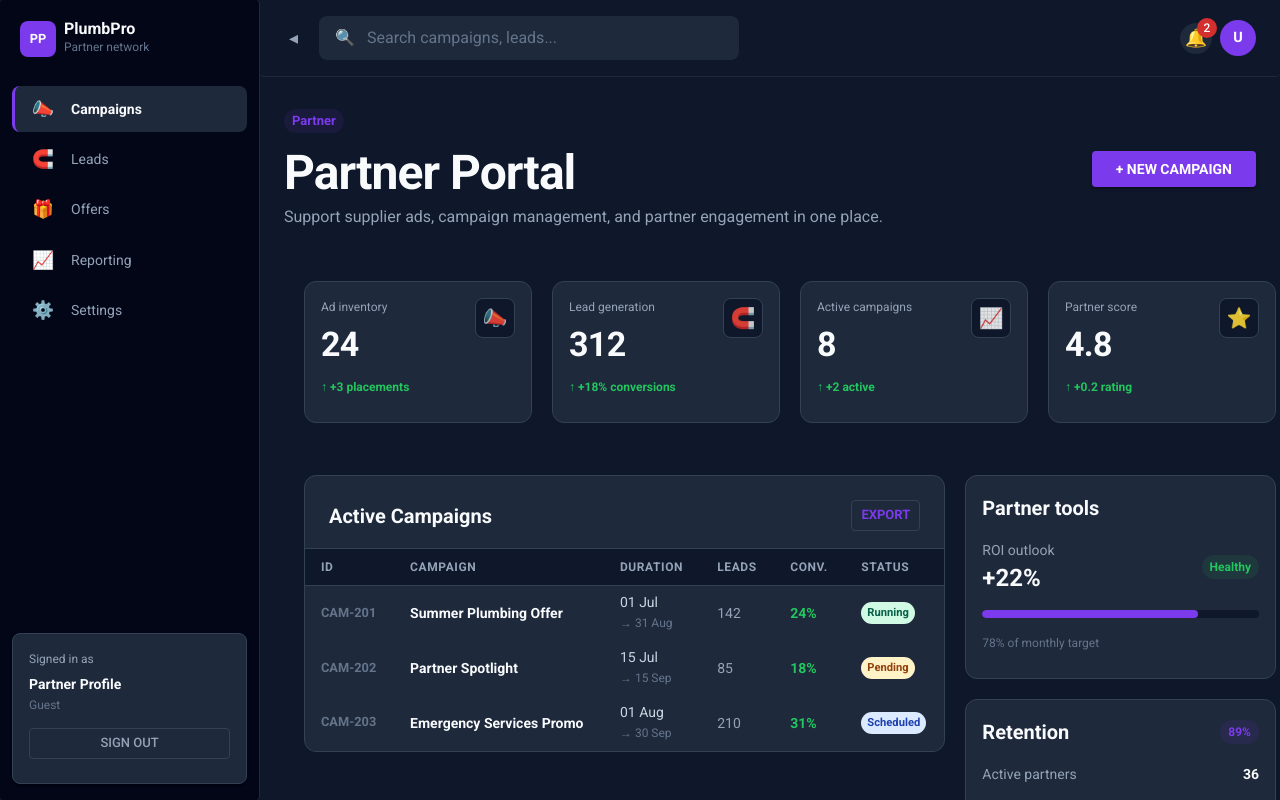
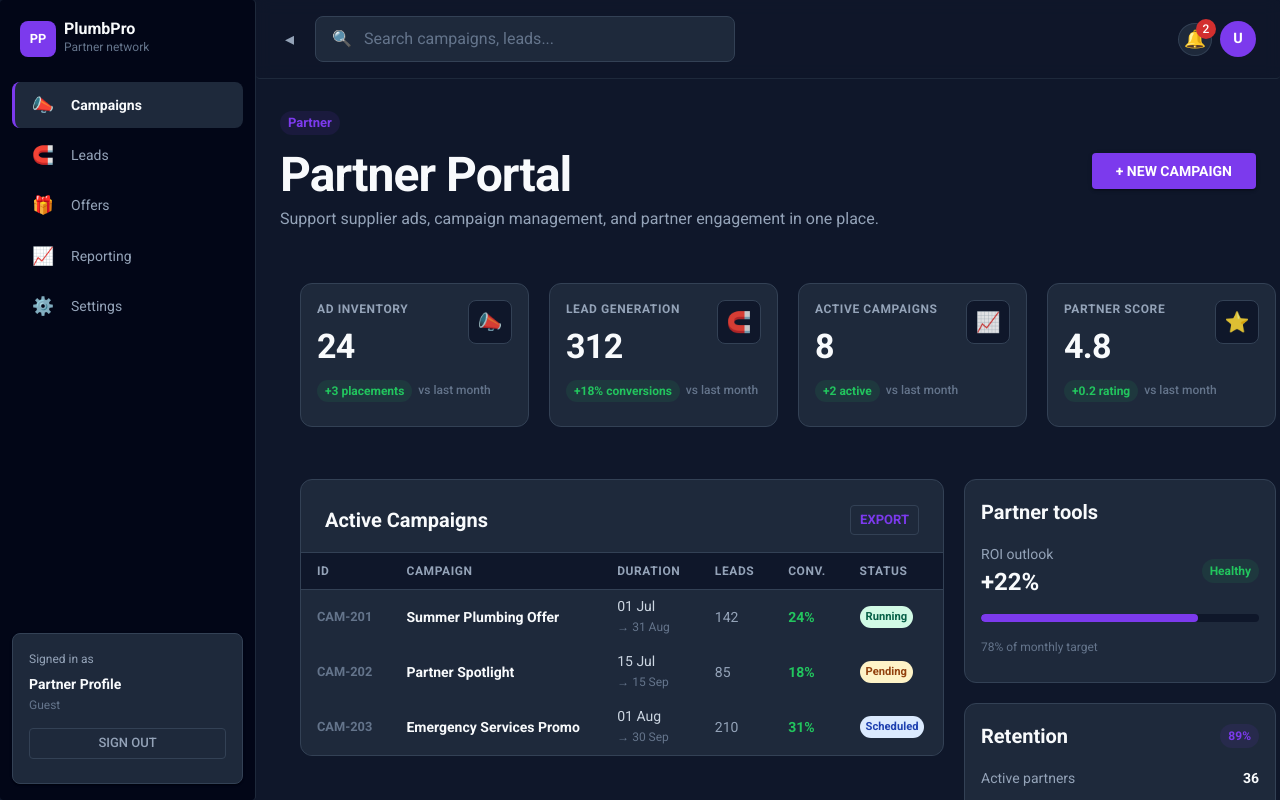
Before and after one commit to SGachuru/dashboard, a Next.js app: page /partner-portal in a window 1280 px wide. Shown: the top 800 px of the page. Built offline with nearby package versions, Linux system fonts and the light colour scheme.

Commit message:
commit all

```diff
--- a/components/PartnerPortalShell.tsx
+++ b/components/PartnerPortalShell.tsx
@@ -93,18 +93,20 @@ export default function PartnerPortalShell({
     router.push('/customer-login')
   }
 
+  const sidebarWidth = isSidebarOpen ? 256 : 72
+
   return (
     <Box sx={{ display: 'flex', minHeight: '100vh', bgcolor: '#0f172a' }}>
       <Paper
         elevation={0}
         sx={{
-          width: isSidebarOpen ? 260 : 72,
+          width: sidebarWidth,
           minHeight: '100vh',
           bgcolor: '#020617',
           borderRight: '1px solid #1e293b',
           display: 'flex',
           flexDirection: 'column',
-          transition: 'width 0.2s ease',
+          transition: 'width 0.25s cubic-bezier(0.4, 0, 0.2, 1)',
           position: 'fixed',
           left: 0,
           top: 0,
@@ -112,17 +114,17 @@ export default function PartnerPortalShell({
           zIndex: 1100,
         }}
       >
-        <Box sx={{ p: 2.5, display: 'flex', alignItems: 'center', justifyContent: isSidebarOpen ? 'space-between' : 'center' }}>
+        <Box sx={{ p: 2.5, display: 'flex', alignItems: 'center', justifyContent: isSidebarOpen ? 'space-between' : 'center', minHeight: 72 }}>
           {isSidebarOpen ? (
             <Box sx={{ display: 'flex', alignItems: 'center', gap: 1 }}>
-              <Box sx={{ width: 36, height: 36, borderRadius: 2, bgcolor: '#7c3aed', display: 'flex', alignItems: 'center', justifyContent: 'center', color: '#fff', fontWeight: 800, fontSize: '0.8rem' }}>
+              <Box sx={{ width: 36, height: 36, borderRadius: 2, bgcolor: '#7c3aed', display: 'flex', alignItems: 'center', justifyContent: 'center', color: '#fff', fontWeight: 800, fontSize: '0.8rem', flexShrink: 0 }}>
                 PP
               </Box>
-              <Box>
-                <Typography variant="subtitle1" fontWeight={800} color="#f8fafc" sx={{ lineHeight: 1.1 }}>
+              <Box sx={{ overflow: 'hidden' }}>
+                <Typography variant="subtitle1" fontWeight={800} color="#f8fafc" sx={{ lineHeight: 1.1, whiteSpace: 'nowrap' }}>
                   PlumbPro
                 </Typography>
-                <Typography variant="caption" color="#64748b" sx={{ display: 'block' }}>
+                <Typography variant="caption" color="#64748b" sx={{ display: 'block', whiteSpace: 'nowrap' }}>
                   Partner network
                 </Typography>
               </Box>
@@ -134,7 +136,7 @@ export default function PartnerPortalShell({
           )}
         </Box>
 
-        <Stack spacing={0.5} sx={{ px: 1.5, mt: 1 }}>
+        <Stack spacing={0.5} sx={{ px: 1.5, mt: 0.5, flex: 1, overflowY: 'auto' }}>
           {menuItems.map((item) => {
             const isActive = active === item.label
             return (
@@ -146,7 +148,7 @@ export default function PartnerPortalShell({
                   display: 'flex',
                   alignItems: 'center',
                   gap: 2,
-                  px: isSidebarOpen ? 2 : 1.5,
+                  px: isSidebarOpen ? 2 : 1.25,
                   py: 1.25,
                   borderRadius: 2,
                   textDecoration: 'none',
@@ -160,11 +162,11 @@ export default function PartnerPortalShell({
                   },
                 }}
               >
-                <Box component="span" sx={{ fontSize: '1.1rem', display: 'flex', alignItems: 'center', justifyContent: 'center', width: 24 }}>
+                <Box component="span" sx={{ fontSize: '1.1rem', display: 'flex', alignItems: 'center', justifyContent: 'center', width: 24, flexShrink: 0 }}>
                   {item.icon}
                 </Box>
                 {isSidebarOpen && (
-                  <Typography variant="body2" fontWeight={isActive ? 700 : 400} sx={{ whiteSpace: 'nowrap' }}>
+                  <Typography variant="body2" fontWeight={isActive ? 700 : 400} sx={{ whiteSpace: 'nowrap', overflow: 'hidden', textOverflow: 'ellipsis' }}>
                     {item.label}
                   </Typography>
                 )}
@@ -173,14 +175,14 @@ export default function PartnerPortalShell({
           })}
         </Stack>
 
-        <Box sx={{ mt: 'auto', px: 1.5, pb: 2 }}>
+        <Box sx={{ px: 1.5, pb: 2, pt: 1 }}>
           {isSidebarOpen ? (
             <Card sx={{ bgcolor: '#1e293b', border: '1px solid #334155', borderRadius: 2 }}>
               <CardContent sx={{ p: 2 }}>
                 <Typography variant="caption" color="#94a3b8" sx={{ display: 'block', mb: 0.5 }}>
                   Signed in as
                 </Typography>
-                <Typography variant="subtitle2" fontWeight={700} color="#f8fafc">
+                <Typography variant="subtitle2" fontWeight={700} color="#f8fafc" sx={{ whiteSpace: 'nowrap', overflow: 'hidden', textOverflow: 'ellipsis' }}>
                   {session?.name || 'Partner Profile'}
                 </Typography>
                 <Typography variant="caption" color="#64748b" sx={{ display: 'block' }}>
@@ -192,14 +194,14 @@ export default function PartnerPortalShell({
               </CardContent>
             </Card>
           ) : (
-            <Button size="small" variant="text" sx={{ color: '#64748b', minWidth: 'auto', p: 1 }} onClick={handleLogout}>
+            <Button size="small" variant="text" sx={{ color: '#64748b', minWidth: 'auto', p: 1, width: '100%', justifyContent: 'center' }} onClick={handleLogout}>
               ⎋
             </Button>
           )}
         </Box>
       </Paper>
 
-      <Box sx={{ flex: 1, ml: `${isSidebarOpen ? 260 : 72}px`, transition: 'margin 0.2s ease', minHeight: '100vh', display: 'flex', flexDirection: 'column' }}>
+      <Box sx={{ flex: 1, ml: `${sidebarWidth}px`, transition: 'margin 0.25s cubic-bezier(0.4, 0, 0.2, 1)', minHeight: '100vh', display: 'flex', flexDirection: 'column' }}>
         <Paper
           elevation={0}
           sx={{
@@ -213,20 +215,22 @@ export default function PartnerPortalShell({
             position: 'sticky',
             top: 0,
             zIndex: 1000,
+            backdropFilter: 'blur(8px)',
+            bgcolor: 'rgba(15, 23, 42, 0.8)',
           }}
         >
           <Box sx={{ display: 'flex', alignItems: 'center', gap: 2, flex: 1 }}>
             <IconButton size="small" sx={{ color: '#94a3b8' }} onClick={() => setIsSidebarOpen((prev) => !prev)}>
               {isSidebarOpen ? '◂' : '▸'}
             </IconButton>
-            <Box sx={{ display: 'flex', alignItems: 'center', gap: 1.5, bgcolor: '#1e293b', borderRadius: 2, px: 2, py: 0.75, maxWidth: 420, flex: 1 }}>
+            <Box sx={{ display: 'flex', alignItems: 'center', gap: 1.5, bgcolor: '#1e293b', borderRadius: 2, px: 2, py: 0.75, maxWidth: 420, flex: 1, border: '1px solid #334155' }}>
               <Box component="span" sx={{ color: '#64748b', fontSize: '1rem' }}>🔍</Box>
               <InputBase placeholder="Search campaigns, leads..." sx={{ color: '#f8fafc', width: '100%', '& .MuiInputBase-input::placeholder': { color: '#64748b', opacity: 1 } }} />
             </Box>
           </Box>
 
           <Stack direction="row" spacing={1} alignItems="center">
-            <IconButton size="small" sx={{ color: '#94a3b8', bgcolor: '#1e293b' }}>
+            <IconButton size="small" sx={{ color: '#94a3b8', bgcolor: '#1e293b', border: '1px solid #334155' }}>
               <Badge badgeContent={2} color="error">
                 <Box component="span" sx={{ fontSize: '1.1rem' }}>🔔</Box>
               </Badge>
@@ -255,30 +259,47 @@ export default function PartnerPortalShell({
             </Stack>
 
             <Grid container spacing={2.5}>
-              {(stats || defaultStats).map((stat) => (
+              {(stats || defaultStats).map((stat) => {
+                const sc = { bg: '#22c55e18', color: '#22c55e' }
+                return (
                   <Grid item xs={12} sm={6} md={3} key={stat.label}>
-                  <Card sx={{ borderRadius: 3, bgcolor: '#1e293b', border: '1px solid #334155', boxShadow: 'none', '&:hover': { borderColor: '#475569' } }}>
+                    <Card sx={{ borderRadius: 3, bgcolor: '#1e293b', border: '1px solid #334155', boxShadow: 'none', transition: 'all 0.2s ease', '&:hover': { borderColor: '#475569', transform: 'translateY(-2px)' } }}>
                       <CardContent>
-                      <Stack direction="row" justifyContent="space-between" alignItems="flex-start">
+                        <Stack direction="row" justifyContent="space-between" alignItems="flex-start" sx={{ mb: 1.5 }}>
                           <Box>
-                          <Typography variant="caption" color="#94a3b8" sx={{ display: 'block', mb: 0.75 }}>
+                            <Typography variant="caption" color="#94a3b8" sx={{ display: 'block', mb: 0.75, fontWeight: 600, textTransform: 'uppercase', letterSpacing: '0.05em' }}>
                               {stat.label}
                             </Typography>
                             <Typography variant="h4" fontWeight={800} color="#f8fafc" sx={{ letterSpacing: '-0.02em' }}>
                               {stat.value}
                             </Typography>
                           </Box>
-                        <Box sx={{ width: 40, height: 40, borderRadius: 2, bgcolor: '#0f172a', border: '1px solid #334155', display: 'flex', alignItems: 'center', justifyContent: 'center', fontSize: '1.25rem' }}>
+                          <Box sx={{ width: 44, height: 44, borderRadius: 2, bgcolor: '#0f172a', border: '1px solid #334155', display: 'flex', alignItems: 'center', justifyContent: 'center', fontSize: '1.25rem' }}>
                             {stat.icon}
                           </Box>
                         </Stack>
-                      <Typography variant="caption" color="#22c55e" sx={{ mt: 1.5, display: 'block', fontWeight: 600 }}>
-                        ↑ {stat.trend}
+                        <Stack direction="row" spacing={0.75} alignItems="center">
+                          <Chip
+                            label={stat.trend}
+                            size="small"
+                            sx={{
+                              bgcolor: `${sc.color}18`,
+                              color: sc.color,
+                              fontWeight: 700,
+                              fontSize: '0.75rem',
+                              height: 22,
+                              '& .MuiChip-label': { px: 1 },
+                            }}
+                          />
+                          <Typography variant="caption" color="#64748b" fontWeight={500}>
+                            vs last month
                           </Typography>
+                        </Stack>
                       </CardContent>
                     </Card>
                   </Grid>
-              ))}
+                )
+              })}
             </Grid>
 
             {children}
```
Lines whose indentation alone changed are shown as unchanged.
